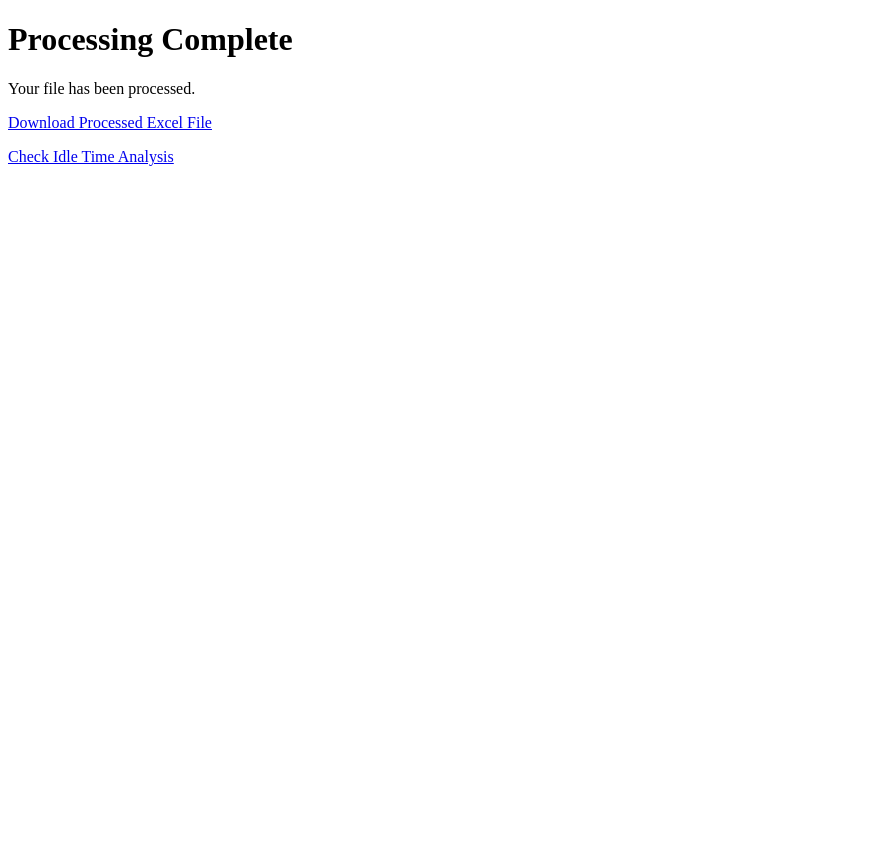
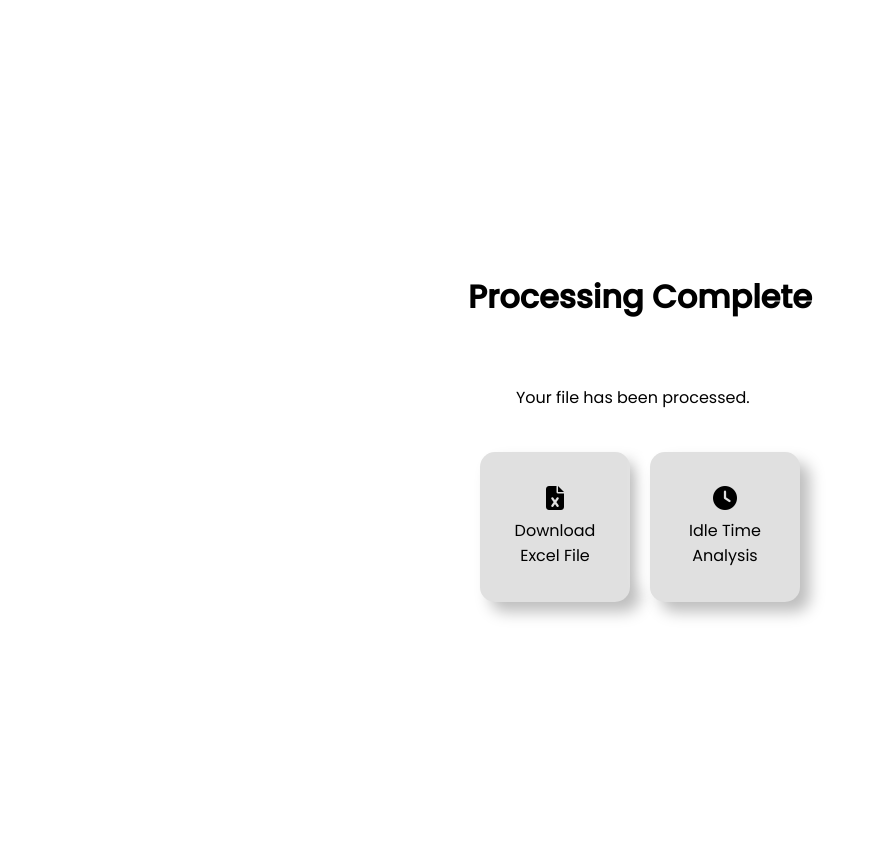
Before and after one commit to lorddunamis5050/totalpickcount, a Flask app: page /processing_done in a window 1280 px wide. Shown: the whole page, without its empty margins (0-871 px from the left). Before the commit the page ends 166 px from the top, so only its background shows below. Run offline with Flask 3, Linux system fonts and the light colour scheme; some libraries are stand-ins or nearby versions.

Commit message:
styled process done.html

```diff
--- a/templates/processing_done.html
+++ b/templates/processing_done.html
@@ -1,12 +1,88 @@
 <!DOCTYPE html>
 <html>
+
 <head>
     <title>Processing Done</title>
+    <!-- Include Font Awesome CDN for icons -->
+    <link rel="stylesheet" href="https://cdnjs.cloudflare.com/ajax/libs/font-awesome/6.1.0/css/all.min.css">
+    <!-- Include Poppins font from Google Fonts -->
+    <link href="https://fonts.googleapis.com/css2?family=Poppins:wght@400;500&display=swap" rel="stylesheet">
+    <style>
+        /* Global Styles */
+        body {
+            font-family: 'Poppins', sans-serif;
+            margin: 2em;
+            background-color: #ffffff;
+            display: flex;
+            flex-direction: column;
+            align-items: center;
+            justify-content: center;
+            height: 100vh;
+        }
+
+        h1 {
+            color: #000000;
+            margin-bottom: 2em;
+        }
+
+        p {
+            color: #000000;
+            margin: 2em 0;
+            margin-left: 3em;
+        }
+
+        /* Neumorphism inspired button */
+        .btn {
+            background: #e0e0e0;
+            display: inline-block;
+            width: 150px;
+            height: 150px;
+            margin: 10px;
+            border-radius: 15px;
+            text-decoration: none;
+            font-size: 16px;
+            color: #000000;
+            box-shadow:  10px 10px 15px #bebebe,
+                        -10px -10px 15px #ffffff;
+            transition: all 0.3s;
+            display: flex;
+            align-items: center;
+            justify-content: center;
+            flex-direction: column;
+        }
+
+        .btn:hover {
+            box-shadow:  5px 5px 10px #bebebe,
+                        -5px -5px 10px #ffffff;
+        }
+
+        .btn i {
+            margin-bottom: 8px;
+            color: #000000;
+            font-size: 24px;
+        }
+
+        .buttons-container {
+            display: flex;
+            align-items: center;
+            justify-content: center;
+        }
+
+        a{
+            text-align: center;
+        }
+    </style>
 </head>
+
 <body>
-    <h1>Processing Complete</h1>
-    <p>Your file has been processed.</p>
-    <p><a href="{{ url_for('download_file', filename='output/processed_data.xlsx') }}">Download Processed Excel File</a></p>
-    <p><a href="{{ url_for('idle_time_analysis') }}">Check Idle Time Analysis</a></p>
+    <div>
+        <h1>Processing Complete</h1>
+        <p>Your file has been processed.</p>
+        <div class="buttons-container">
+            <a class="btn" href="{{ url_for('download_file', filename='output/processed_data.xlsx') }}"><i class="fas fa-file-excel"></i>Download <br> Excel File</a>
+            <a class="btn" href="{{ url_for('idle_time_analysis') }}"><i class="fas fa-clock"></i> Idle Time <br>Analysis</a>
+        </div>
+    </div>
+</body>
 
 </html>
```
Also changed, not shown: 2 other files.
